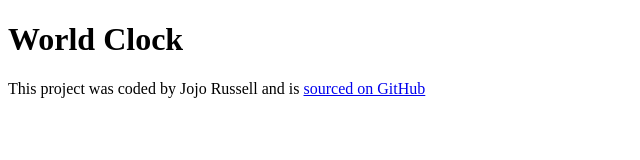
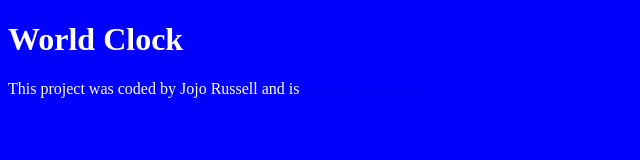
Before and after one commit to Jojomaque/world-clock, a plain HTML site: page index.html in a window 1280 px wide. Shown: the whole page, without its empty margins (0-640 px from the left). Drawn offline with Linux system fonts and the light colour scheme.

Commit message:
Added the initial project structure

```diff
--- a/index.html
+++ b/index.html
@@ -4,7 +4,8 @@
     <meta charset="UTF-8" />
     <meta name="viewport" content="width=device-width, initial-scale=1.0" />
     <title>World Clock - Jojo Russell</title>
-    <link rel="stylesheet" h ref = src/style.css />
+
+    <link rel="stylesheet" href="src/style.css" />
   </head>
   <body>
     <h1>World Clock</h1>
@@ -12,5 +13,6 @@
       This project was coded by Jojo Russell and is
       <a href="#" target="_blank">sourced on GitHub</a>
     </footer>
+    <script src="src/index.js"></script>
   </body>
 </html>
```
